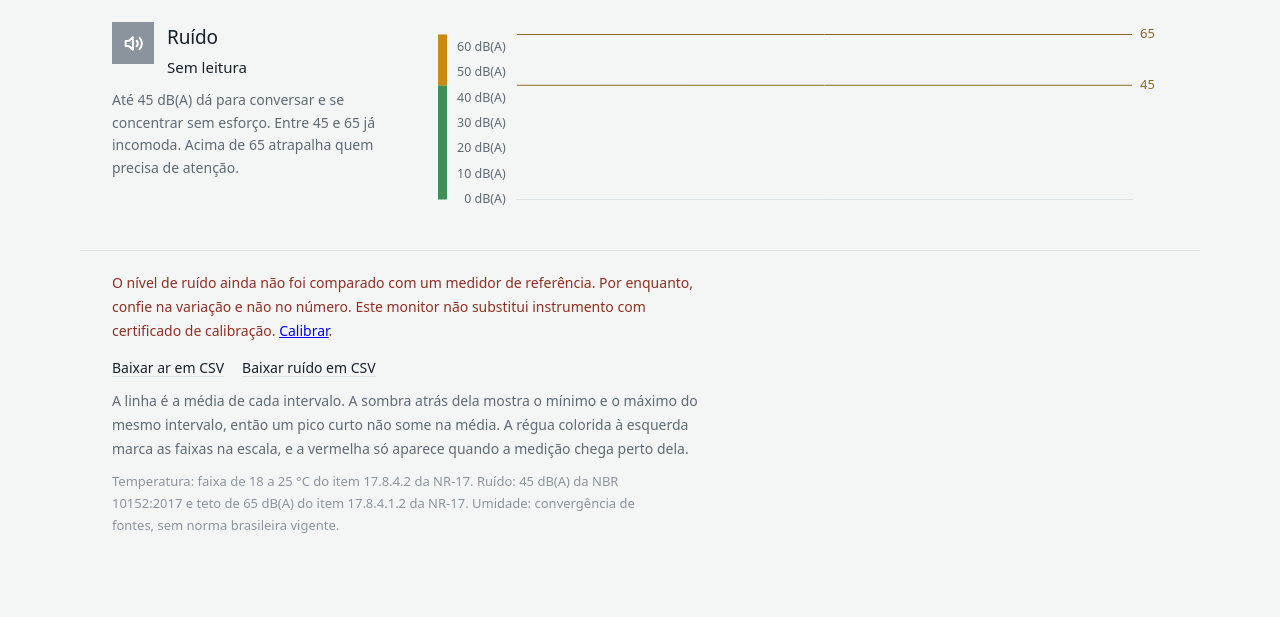
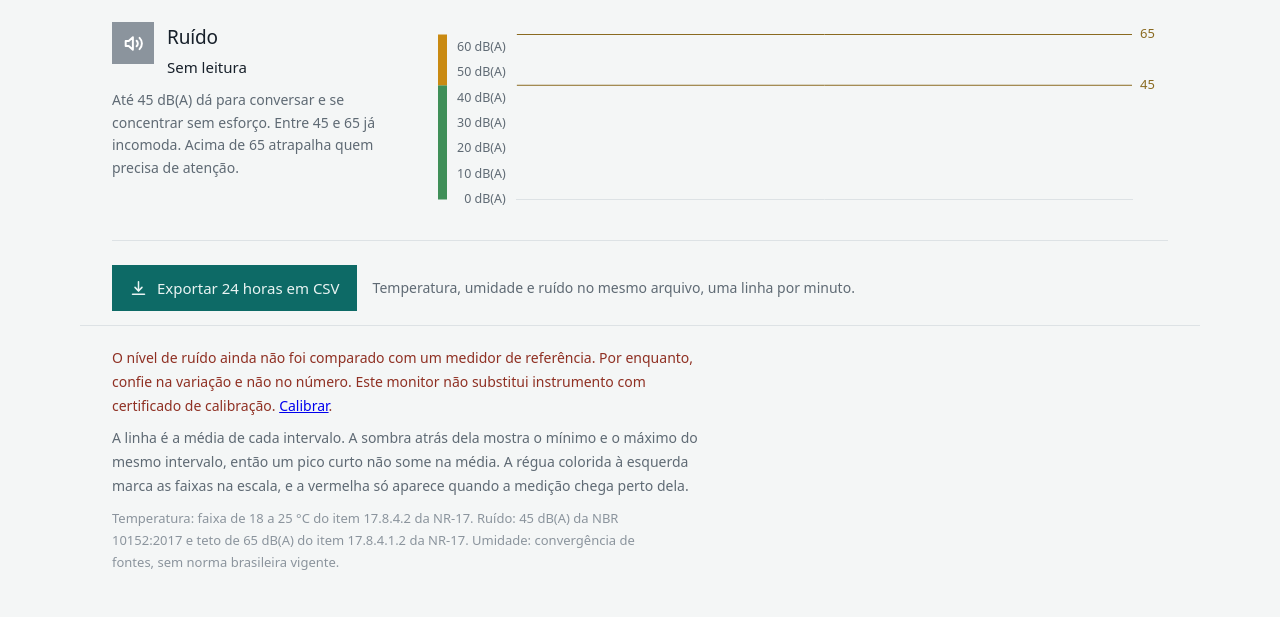
Before and after one commit to LucasFASouza/monitor-ambiental, a Flask app: page / in a window 1280 px wide. Shown: the part 553-1170 px from the top of the page. Before the commit the page ends 1086 px from the top, so only its background shows below. Run offline with Flask 3, Linux system fonts and the light colour scheme; data that the repository does not hold is empty.

Commit message:
Exportar o período num arquivo só, por um botão
A exportação eram dois links de texto, um por sensor. Dois links não são
uma ação, e dois arquivos empurram para o usuário o trabalho de cruzar o
que o banco já sabe cruzar.

Agora é um botão, e o rótulo diz o recorte que vai sair: "Exportar 24
horas em CSV". Um botão chamado só "exportar" esconderia o que ele faz.

O arquivo traz os dois sensores. Os coletores gravam a cada 60 s mas em
instantes diferentes dentro do minuto, então as linhas são agrupadas por
minuto; onde faltou leitura de um deles a célula fica vazia. Lacuna
visível é melhor que valor repetido ou interpolado que ninguém pediu.

Conserta de passagem a linha de frescor, que dizia "Última leitura
leitura de 10 min atrás": o script escrevia a frase inteira dentro de um
span já precedido por "Última leitura". Agora o span carrega só a
duração e a frase vem do template, que é quem sabe se a coleta está viva
ou parada. A duração também passa a ser formatada no servidor, senão o
primeiro desenho mostrava "629 s" até o script arredondar.

Co-Authored-By: Claude Opus 5 <noreply@anthropic.com>

```diff
--- a/app.py
+++ b/app.py
@@ -267,66 +267,72 @@ def api_calibracao_gravar():
 
 @app.get("/exportar.csv")
 def exportar_csv():
-    """Baixa o histórico do período como CSV.
+    """Baixa o período inteiro num arquivo só, com os dois sensores.
 
-    Ar e ruído têm cadências diferentes — uma leitura por minuto contra uma
-    janela de LAeq por minuto — então saem em arquivos separados em vez de
-    serem forçados numa tabela só com buracos.
+    Os dois coletores gravam a cada 60 s, mas em instantes diferentes dentro do
+    minuto, então as linhas são agrupadas por minuto. Onde faltou leitura de um
+    dos sensores a célula fica vazia: é uma lacuna visível, melhor que um valor
+    repetido ou interpolado que ninguém pediu.
+
+    O ruído leva o dBFS cru e o offset ao lado do dB(A). Com eles, quem
+    recalibrar depois reinterpreta esta exportação sem repetir a medição.
     """
     horas = _inteiro("horas", padrao=24, minimo=1, maximo=24 * 365)
-    qual = request.args.get("de", "ar")
 
     ate = int(time.time())
     desde = ate - horas * 3600
     offset = database.offset_ruido()
 
+    with database.conectar() as conexao:
+        linhas = conexao.execute(
+            """
+            SELECT minuto,
+                   MAX(temperatura)  AS temperatura,
+                   MAX(umidade)      AS umidade,
+                   MAX(laeq_dbfs)    AS laeq_dbfs,
+                   MAX(lamax_dbfs)   AS lamax_dbfs,
+                   MAX(lamin_dbfs)   AS lamin_dbfs
+              FROM (
+                SELECT ts / 60 AS minuto, temperatura, umidade,
+                       NULL AS laeq_dbfs, NULL AS lamax_dbfs, NULL AS lamin_dbfs
+                  FROM leituras WHERE ts BETWEEN ? AND ?
+                UNION ALL
+                SELECT ts / 60, NULL, NULL, laeq_dbfs, lamax_dbfs, lamin_dbfs
+                  FROM leituras_ruido WHERE ts BETWEEN ? AND ?
+              )
+          GROUP BY minuto
+          ORDER BY minuto
+            """,
+            (desde, ate, desde, ate),
+        ).fetchall()
+
     saida = io.StringIO()
     escritor = csv.writer(saida)
+    escritor.writerow([
+        "data_hora_local", "data_hora_utc", "temperatura_c", "umidade_pct",
+        "ruido_laeq_dba", "ruido_lamax_dba", "ruido_lamin_dba",
+        "ruido_laeq_dbfs_cru", "ruido_offset_db",
+    ])
 
-    if qual == "ruido":
+    def db(valor):
+        return "" if valor is None else round(valor + offset, 1)
+
+    for linha in linhas:
+        ts = linha["minuto"] * 60
         escritor.writerow([
-            "data_hora_local", "data_hora_utc", "laeq_dba", "lamax_dba",
-            "lamin_dba", "laeq_dbfs_cru", "offset_db",
+            datetime.fromtimestamp(ts).strftime("%Y-%m-%d %H:%M"),
+            _iso(ts),
+            "" if linha["temperatura"] is None else linha["temperatura"],
+            "" if linha["umidade"] is None else linha["umidade"],
+            db(linha["laeq_dbfs"]),
+            db(linha["lamax_dbfs"]),
+            db(linha["lamin_dbfs"]),
+            "" if linha["laeq_dbfs"] is None else round(linha["laeq_dbfs"], 2),
+            "" if linha["laeq_dbfs"] is None else offset,
         ])
-        with database.conectar() as conexao:
-            linhas = conexao.execute(
-                "SELECT ts, laeq_dbfs, lamax_dbfs, lamin_dbfs FROM leituras_ruido"
-                " WHERE ts BETWEEN ? AND ? ORDER BY ts",
-                (desde, ate),
-            ).fetchall()
 
-        for linha in linhas:
-            escritor.writerow([
-                datetime.fromtimestamp(linha["ts"]).strftime("%Y-%m-%d %H:%M:%S"),
-                _iso(linha["ts"]),
-                round(linha["laeq_dbfs"] + offset, 1),
-                round(linha["lamax_dbfs"] + offset, 1),
-                round(linha["lamin_dbfs"] + offset, 1),
-                # O valor cru vai junto: com ele, quem recalibrar depois
-                # consegue reinterpretar esta exportação sem repetir a medição.
-                round(linha["laeq_dbfs"], 2),
-                offset,
-            ])
-        nome = f"ruido-{horas}h.csv"
-    else:
-        escritor.writerow([
-            "data_hora_local", "data_hora_utc", "temperatura_c", "umidade_pct",
-        ])
-        with database.conectar() as conexao:
-            linhas = conexao.execute(
-                "SELECT ts, temperatura, umidade FROM leituras"
-                " WHERE ts BETWEEN ? AND ? ORDER BY ts",
-                (desde, ate),
-            ).fetchall()
-
-        for linha in linhas:
-            escritor.writerow([
-                datetime.fromtimestamp(linha["ts"]).strftime("%Y-%m-%d %H:%M:%S"),
-                _iso(linha["ts"]),
-                linha["temperatura"],
-                linha["umidade"],
-            ])
-        nome = f"ar-{horas}h.csv"
+    carimbo = datetime.fromtimestamp(ate).strftime("%Y-%m-%d-%H%M")
+    nome = f"monitor-ambiental-{horas}h-{carimbo}.csv"
 
     return Response(
         saida.getvalue(),
--- a/painel.py
+++ b/painel.py
@@ -236,6 +236,16 @@ def _marcas_por_ponto(desde: int, ate: int, horas: int, quantos: int):
     ]
 
 
+def duracao(segundos: int) -> str:
+    """Duração em português curto. O servidor também precisa formatar: sem isso
+    o primeiro desenho mostra "629 s" até o JavaScript arredondar."""
+    if segundos < 90:
+        return f"{segundos} s"
+    if segundos < 5400:
+        return f"{round(segundos / 60)} min"
+    return f"{round(segundos / 3600)} h"
+
+
 def _classificar(grandeza: str, valor: float) -> tuple[str, str]:
     """Nível e a frase que o descreve, distinguindo acima de abaixo."""
     nivel = avaliacao.classificar(grandeza, valor)
@@ -337,6 +347,7 @@ def montar(horas: int = 24) -> dict:
         "horas": horas,
         "periodos": PERIODOS,
         "idade_segundos": idade,
+        "idade": None if idade is None else duracao(idade),
         "atualizado": idade is not None and idade <= config.INTERVALO_SEGUNDOS * 3,
         "data_hora": None if leitura is None else _iso(leitura["ts"]),
         "ruido_calibrado": database.offset_ruido() != database.OFFSET_DE_CATALOGO,
--- a/static/dashboard.js
+++ b/static/dashboard.js
@@ -172,11 +172,14 @@
 
   if (idade) {
     let segundos = Number((idade.textContent.match(/\d+/) || [0])[0]);
+    const unidade = idade.textContent.trim().split(/\s+/)[1] || "s";
+    if (unidade === "min") segundos *= 60;
+    else if (unidade === "h") segundos *= 3600;
 
+    // Só a duração: a frase em volta vem do template, que sabe se a coleta
+    // está viva ou parada. Escrever a frase inteira aqui duplicava palavra.
     const descrever = (s) =>
-      s < 90 ? `leitura de ${s} s atrás`
-      : s < 5400 ? `leitura de ${Math.round(s / 60)} min atrás`
-      : `leitura de ${Math.round(s / 3600)} h atrás`;
+      s < 90 ? `${s} s` : s < 5400 ? `${Math.round(s / 60)} min` : `${Math.round(s / 3600)} h`;
 
     setInterval(() => { idade.textContent = descrever(++segundos); }, 1000);
   }
--- a/static/style.css
+++ b/static/style.css
@@ -227,19 +227,35 @@ footer p + p { margin-top: 9px; }
 
 .fontes { color: var(--fraco); font-size: 0.8125rem; }
 
-/* As acoes saem do periodo em vigor: baixar o CSV traz o mesmo recorte que
-   esta na tela, nao um padrao que o visitante nao escolheu. */
-.acoes { display: flex; flex-wrap: wrap; gap: 8px 18px; margin-top: 14px; }
-
-.acoes a {
-  color: var(--tinta);
-  font-size: 0.875rem;
-  text-decoration: underline;
-  text-underline-offset: 3px;
-  text-decoration-color: var(--regua);
+/* A exportacao traz o mesmo recorte que esta na tela, e o rotulo diz qual e:
+   um botao chamado so "exportar" esconde o que vai sair. */
+.acoes {
+  display: flex;
+  flex-wrap: wrap;
+  align-items: center;
+  gap: 10px 16px;
+  padding: 24px 0 4px;
+  border-top: 1px solid var(--regua);
 }
 
-.acoes a:hover { text-decoration-color: var(--tinta); }
+.botao {
+  display: inline-flex;
+  align-items: center;
+  gap: 9px;
+  padding: 10px 16px;
+  min-height: 42px;
+  border: 1px solid var(--capa);
+  background: var(--capa);
+  color: var(--capa-texto);
+  font-size: 0.9375rem;
+  text-decoration: none;
+}
+
+.botao:hover { background: var(--capa-fundo); border-color: var(--capa-fundo); }
+
+.botao svg { width: 19px; height: 19px; flex: none; }
+
+.acoes-nota { color: var(--meio); font-size: 0.875rem; }
 
 footer p { max-width: 74ch; }
 
--- a/templates/index.html
+++ b/templates/index.html
@@ -45,12 +45,12 @@
 <main class="conteudo">
   {% if visao.idade_segundos is not none %}
     <p class="frescor {{ 'parado' if not visao.atualizado else '' }}">
-      {% if visao.atualizado %}
-        <span class="pulso" aria-hidden="true"></span><span id="idade">leitura de {{ visao.idade_segundos }} s atrás</span>
-      {% else %}
-        <span class="pulso" aria-hidden="true"></span>A coleta parou. Última leitura
-        <span id="idade">de {{ visao.idade_segundos }} s atrás</span>.
-      {% endif %}
+      <span class="pulso" aria-hidden="true"></span>
+      {%- if visao.atualizado %}
+        leitura de <span id="idade">{{ visao.idade }}</span> atrás
+      {%- else %}
+        A coleta parou. Última leitura há <span id="idade">{{ visao.idade }}</span>.
+      {%- endif %}
     </p>
   {% endif %}
 
@@ -82,6 +82,20 @@
       </div>
     </section>
   {% endfor %}
+
+  <div class="acoes">
+    <a class="botao" href="{{ url_for('exportar_csv', horas=visao.horas) }}" download>
+      <svg aria-hidden="true" viewBox="0 0 24 24" fill="none" stroke="currentColor"
+           stroke-width="1.9" stroke-linecap="round" stroke-linejoin="round">
+        <path d="M12 3.6v11.2"/><path d="m7.6 10.6 4.4 4.4 4.4-4.4"/>
+        <path d="M4.4 19.2h15.2"/>
+      </svg>
+      Exportar
+      {%- for horas, rotulo in visao.periodos %}{% if horas == visao.horas %} {{ rotulo|lower }}{% endif %}{% endfor %}
+      em CSV
+    </a>
+    <span class="acoes-nota">Temperatura, umidade e ruído no mesmo arquivo, uma linha por minuto.</span>
+  </div>
 </main>
 
 <footer>
@@ -91,13 +105,7 @@
       com certificado de calibração. <a href="{{ url_for('pagina_calibracao') }}">Calibrar</a>.</p>
   {% endif %}
 
-  <p class="acoes">
-    <a href="{{ url_for('exportar_csv', horas=visao.horas) }}">Baixar ar em CSV</a>
-    <a href="{{ url_for('exportar_csv', horas=visao.horas, de='ruido') }}">Baixar ruído em CSV</a>
-    {% if visao.ruido_calibrado %}
-      <a href="{{ url_for('pagina_calibracao') }}">Calibração do ruído</a>
-    {% endif %}
-  </p>
+
   <p>A linha é a média de cada intervalo. A sombra atrás dela mostra o mínimo e o máximo do mesmo
     intervalo, então um pico curto não some na média. A régua colorida à esquerda marca as faixas
     na escala, e a vermelha só aparece quando a medição chega perto dela.</p>
```
